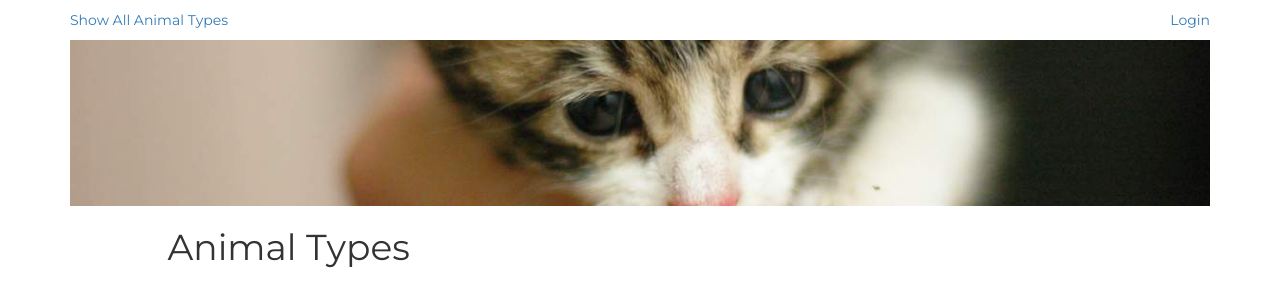
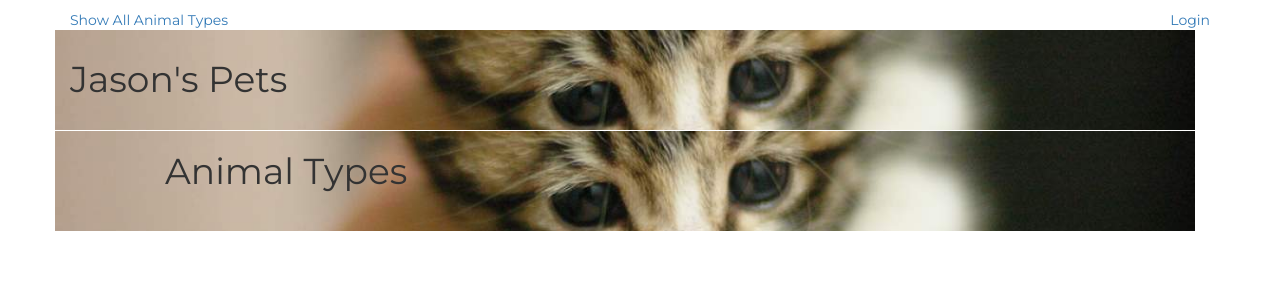
Before and after one commit to jasonbodman/petstore, a Flask app: page / in a window 1280 px wide. Shown: the top 307 px of the page. Run offline with Flask 2, Linux system fonts and the light colour scheme; some libraries are stand-ins or nearby versions.

Commit message:
move header image to css property

```diff
--- a/static/styles.css
+++ b/static/styles.css
@@ -13,6 +13,14 @@
 
 .padding-bottom {
   padding-top: 10px;
+}
+
+.banner {
+  min-height: 100px;
+  width: 100%;
+  background: url("static/header.jpeg");
+  background-repeat: no-repeat;
+	background-size: cover;
 }
 
 .banner img {
--- a/templates/header.html
+++ b/templates/header.html
@@ -11,9 +11,10 @@
   </div>
 </div>
 <div class="row banner padding-top">
-  <div class="col-md-12">
-    <img src="{{url_for('static', filename='header.jpeg')}}">
+  <div class="col-md-6 test-left">
+    <h1>Jason's Pets</h1>
   </div>
+  <div class="col-md-6"></div>
 </div>
 <div class="row">
   <div class="col-md-12 flash">
```
